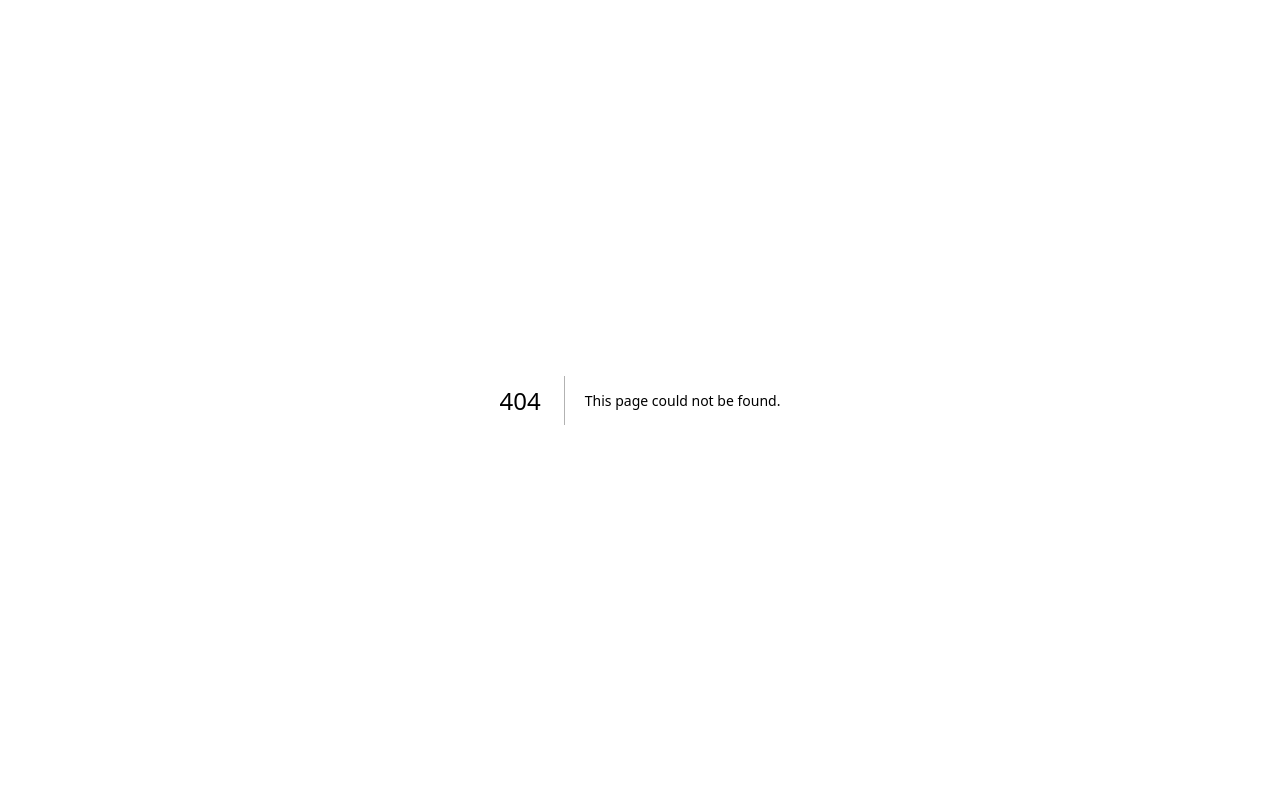
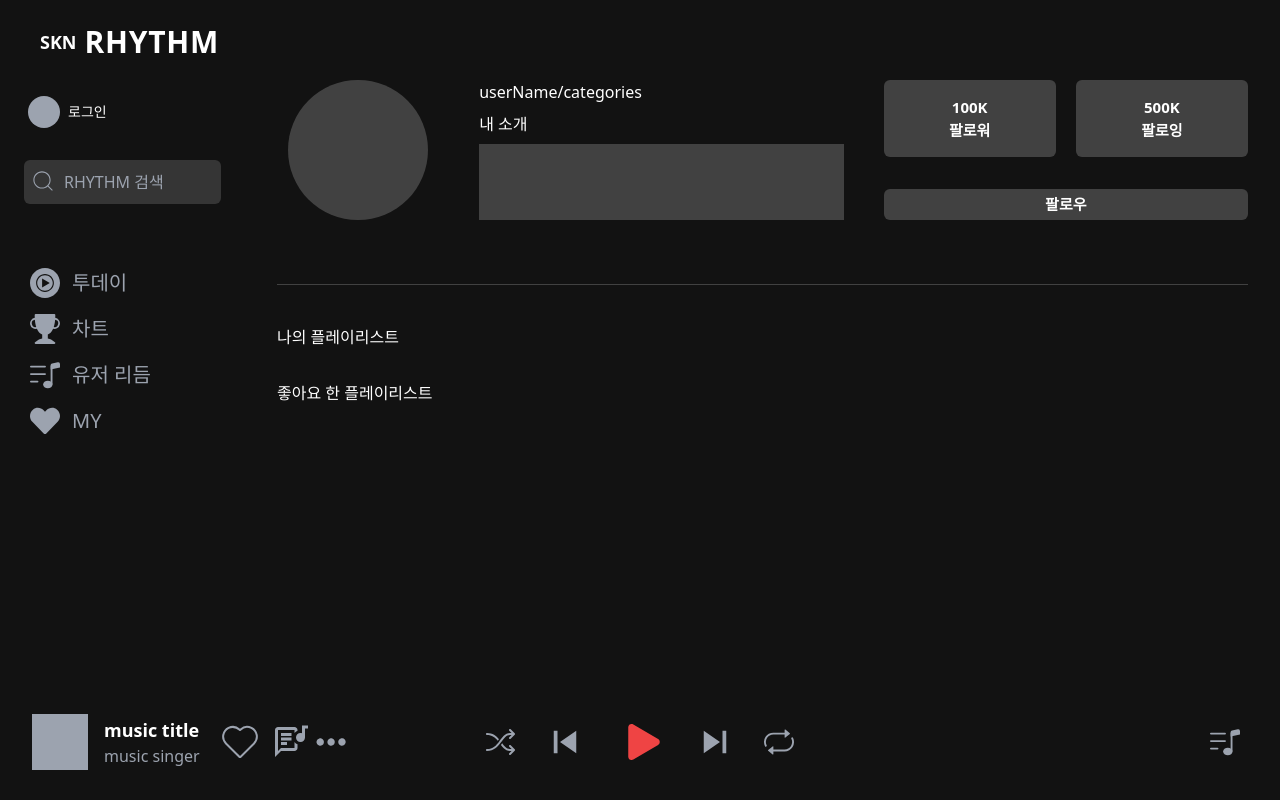
Before and after one commit to sinwoojin/Rhythm_2, a Next.js app: page /profile-detail in a window 1280 px wide. Before the commit this address had no page. Built offline with nearby package versions, Linux system fonts and the light colour scheme; no server answers.

Commit message:
feat/profileDetail

```diff
--- a/app/(providers)/(root)/_components/_Page/Page.tsx
+++ b/app/(providers)/(root)/_components/_Page/Page.tsx
@@ -6,7 +6,7 @@ interface PageProps {
 
 function Page({ children, title }: PropsWithChildren<PageProps>) {
   return (
-    <main className="ml-[245px] min-w-[calc(100%-245px)] min-h-[calc(100vh-87px)] mb-[87px] overflow-y-auto h-full px-11 pt-16 bg-[#121212]  text-white">
+    <main className="ml-[245px] min-w-[calc(100%-245px)] min-h-[calc(100vh-87px)] mb-[87px] overflow-y-auto h-full px-8 pt-10 bg-[#121212]  text-white">
       <h2 className="text-4xl font-bold mb-10">{title}</h2>
       {children}
     </main>
--- a/app/(providers)/(root)/_components/_RootLayout/_Header/_Profile/Profile.tsx
+++ b/app/(providers)/(root)/_components/_RootLayout/_Header/_Profile/Profile.tsx
@@ -3,14 +3,18 @@
 import { supabase } from "@/supabase/client";
 import { useAuthStore } from "@/zustand/authStore";
 import { useModalStore } from "@/zustand/modalStore";
+import { useRouter } from "next/navigation";
 
 function Profile() {
   const isLoggedIn = useAuthStore((state) => state.isLoggedIn);
-
   const modal = useModalStore((state) => state.setIsModal);
+  const router = useRouter();
 
   const handleClickSignOutButton = () => {
     supabase.auth.signOut();
+  };
+  const handleClickProfile = () => {
+    router.push("/profile-detail");
   };
 
   return isLoggedIn ? (
@@ -18,6 +22,7 @@ function Profile() {
     <button
       id="profile"
       className="flex items-center px-2 py-3 gap-x-2 mb-5 w-full"
+      onClick={handleClickProfile}
     >
       <div
         id="profile-img"
--- /dev/null
+++ b/app/(providers)/(root)/profile-detail/page.tsx
@@ -0,0 +1,45 @@
+import React from "react";
+import Page from "../_components/_Page/Page";
+import Button from "@/app/_components/Button";
+
+function ProfileDetailPage() {
+  return (
+    <Page>
+      <div className="grid grid-cols-5 gap-x-10 place-items-center border-b border-white/20 pb-16 mb-10">
+        <div className="h-full rounded-full aspect-square bg-white opacity-20 overflow-hidden">
+          {/* <img src="" alt="" /> */}
+        </div>
+        <div className="flex flex-col gap-y-2 w-full h-full col-span-2">
+          <span>userName/categories</span>
+          <span>내 소개</span>
+          <span className="bg-white/20 w-full h-full"></span>
+        </div>
+        <div className="w-full h-full flex flex-col-reverse items-center gap-y-8 col-span-2">
+          <Button className="w-full text-center">팔로우</Button>
+          <div className="flex gap-x-5 w-full">
+            <Button className="flex flex-col w-full items-center py-4">
+              <span>100K</span>
+              <span>팔로워</span>
+            </Button>
+            <Button className="flex flex-col w-full items-center py-4">
+              <span>500K</span>
+              <span>팔로잉</span>
+            </Button>
+          </div>
+        </div>
+      </div>
+      <div className="flex flex-col gap-y-4">
+        <span>나의 플레이리스트</span>
+        <div>
+          {/* <PlayLists playListsId={playListsId} /> playListsId에 내 플리 아이디 넣으면 됨 */}
+        </div>
+        <span>좋아요 한 플레이리스트</span>
+        <div>
+          {/* <PlayLists likedPlayListsId={likedPlayListsId} /> playListsId에 내 플리 아이디 넣으면 됨 */}
+        </div>
+      </div>
+    </Page>
+  );
+}
+
+export default ProfileDetailPage;
```
Also changed, not shown: app/(providers)/(root)/profile-detail/_PlayLists/PlayLists.tsx (added, +43 -0 lines).
